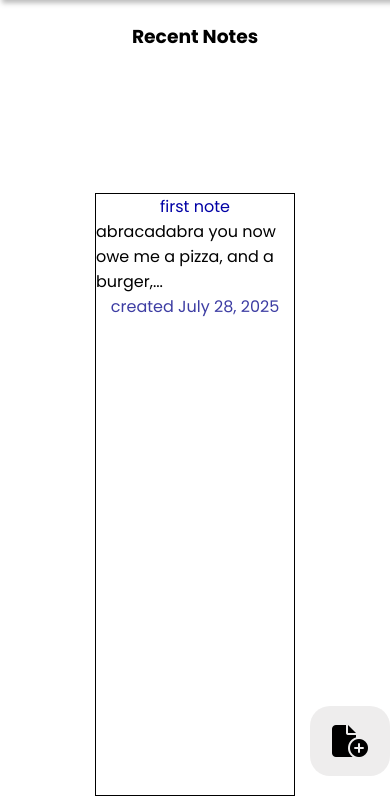
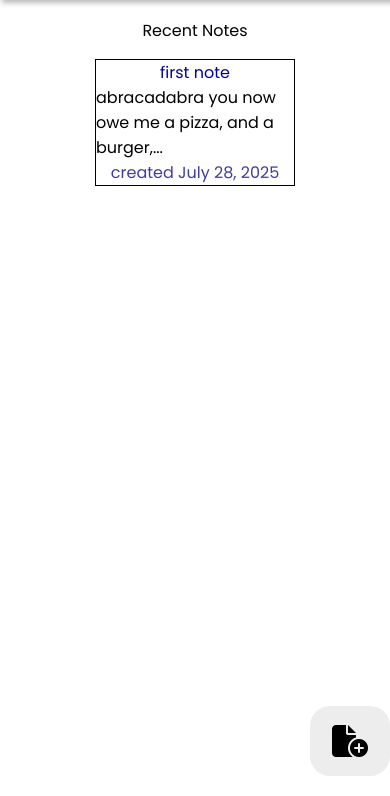
Before and after one commit to dacoolg/Note-flow, a Django app: page /recent-notes/ in a window 390 px wide. Shown: the part 48-844 px from the top of the page. Run offline with Django 5.2, Linux system fonts and the light colour scheme; a user stored in the database is signed in; data comes from the database, SQL or seed files in the repository; some libraries are stand-ins or nearby versions; some web fonts are replaced.

Commit message:
notes responsiveness fixed

```diff
--- a/notepad/OurNotepad/Main/templates/note-recent.html
+++ b/notepad/OurNotepad/Main/templates/note-recent.html
@@ -39,9 +39,9 @@
         <a href="{% url 'logout' %}" class="menu-item" style="margin-top: auto;"><i class="fa-solid fa-right-to-bracket"></i>Logout</a>
     </nav>
 <!-- recent notes -->
-    <h3>Recent Notes</h3>
+    <div class="main">
+        <p>Recent Notes<p>
         <main>
-
             {% for note in notes %}
                 <a href="{% url 'note-detail' note.slug %}" class="note">
                     <div style="color: rgb(0, 0, 165);">{{ note.title }} </div>
@@ -52,6 +52,8 @@
                 <p>NO NOTES ADDED YET</p>
             {% endfor %}
         </main>
+    </div>
+
 
     <a href="{% url 'create-note' %}" class="create">
         <i class="fa-solid fa-file-circle-plus" class="create-icon"></i>
--- a/notepad/OurNotepad/static/recent.css
+++ b/notepad/OurNotepad/static/recent.css
@@ -141,9 +141,10 @@ header{
     color:white;
     > a{ color: white; }
 }
-
+.main{
+    margin-top: 50px;
+}
 main{
-    margin-top: -240px;
     box-sizing: content-box;
     width: 100%;
     display: grid;
@@ -151,10 +152,9 @@ main{
     justify-content: center;
     gap: 20px;
 }
-h3{
+.main p{
     text-align: center;
     color: #000;
-    margin-top: 70px;
 }
 .note{
     border: 1px solid black;
```
Lines whose indentation alone changed are shown as unchanged.
